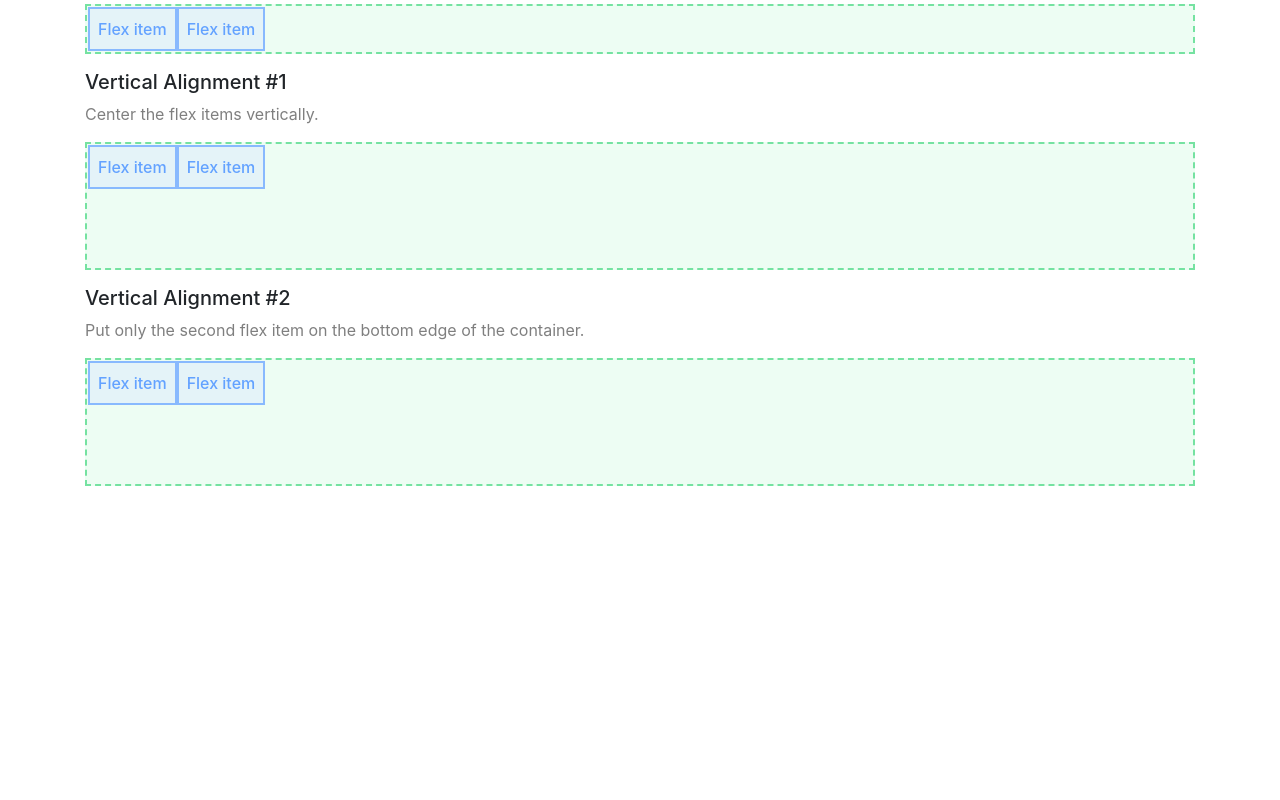
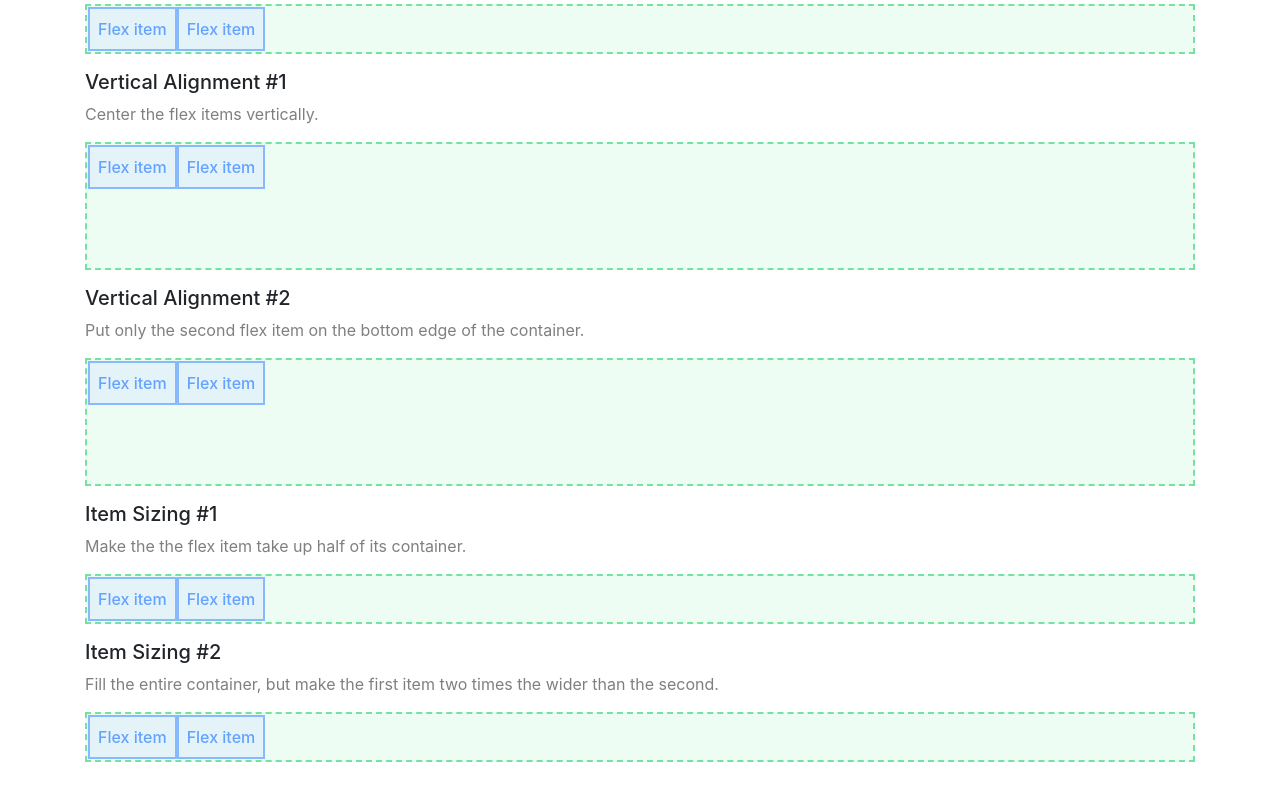
Before and after one commit to avahajr/css-demo, a React (Vite) app: page /flex in a window 1280 px wide. Shown: the part 1115-1915 px from the top of the page. Before the commit the page ends 1649 px from the top, so only its background shows below. Built offline with nearby package versions, Linux system fonts and the light colour scheme.

Commit message:
sizing examples

```diff
--- a/src/demos/FlexExamples.tsx
+++ b/src/demos/FlexExamples.tsx
@@ -17,11 +17,12 @@ export function HorizontalExample1() {
 export function HorizontalExample2() {
     return <ExampleWithHeader header={'Horizontal Alignment #2'} problemStatement={'Move only the second flex item to the right edge.'}>
         <div className={"d-flex tw:flex-c"}>
-            <div className={"tw:flex-i"}>Flex item</div>
+            <div className={"tw:flex-i "}>Flex item</div>
             <div className={"tw:flex-i"}>Flex item</div>
         </div>
     </ExampleWithHeader>;
 }
+
 export function VerticalExample1() {
     return <ExampleWithHeader header={'Vertical Alignment #1'} problemStatement={'Center the flex items vertically.'}>
         <div className={'d-flex tw:flex-c tw:min-h-32'}>
@@ -39,3 +40,20 @@ export function VerticalExample2() {
         </div>
     </ExampleWithHeader>
 }
+
+export function SizingExample1() {
+    return <ExampleWithHeader header={'Item Sizing #1'} problemStatement={'Make the the flex item take up half of its container.'}>
+        <div className={'d-flex tw:flex-c'}>
+            <div className={"tw:flex-i"}>Flex item</div>
+            <div className={"tw:flex-i"}>Flex item</div>
+        </div>
+    </ExampleWithHeader>
+}
+export function SizingExample2() {
+    return <ExampleWithHeader header={'Item Sizing #2'} problemStatement={'Fill the entire container, but make the first item two times the wider than the second.'}>
+        <div className={'d-flex tw:flex-c'}>
+            <div className={"tw:flex-i"}>Flex item</div>
+            <div className={"tw:flex-i"}>Flex item</div>
+        </div>
+    </ExampleWithHeader>
+}
--- a/src/sections/Flex.tsx
+++ b/src/sections/Flex.tsx
@@ -1,5 +1,11 @@
 import Example from '../components/Example.tsx';
-import {HorizontalExample1, HorizontalExample2, VerticalExample1, VerticalExample2} from "../demos/FlexExamples.tsx";
+import {
+    HorizontalExample1,
+    HorizontalExample2,
+    SizingExample1, SizingExample2,
+    VerticalExample1,
+    VerticalExample2
+} from "../demos/FlexExamples.tsx";
 
 export default function Flex() {
     return (
@@ -96,6 +102,8 @@ export default function Flex() {
             <HorizontalExample2/>
             <VerticalExample1/>
             <VerticalExample2/>
+            <SizingExample1/>
+            <SizingExample2/>
         </section>
     );
 }
```
Also changed, not shown: 1 other file (tests, documents, lock files or other folders).
